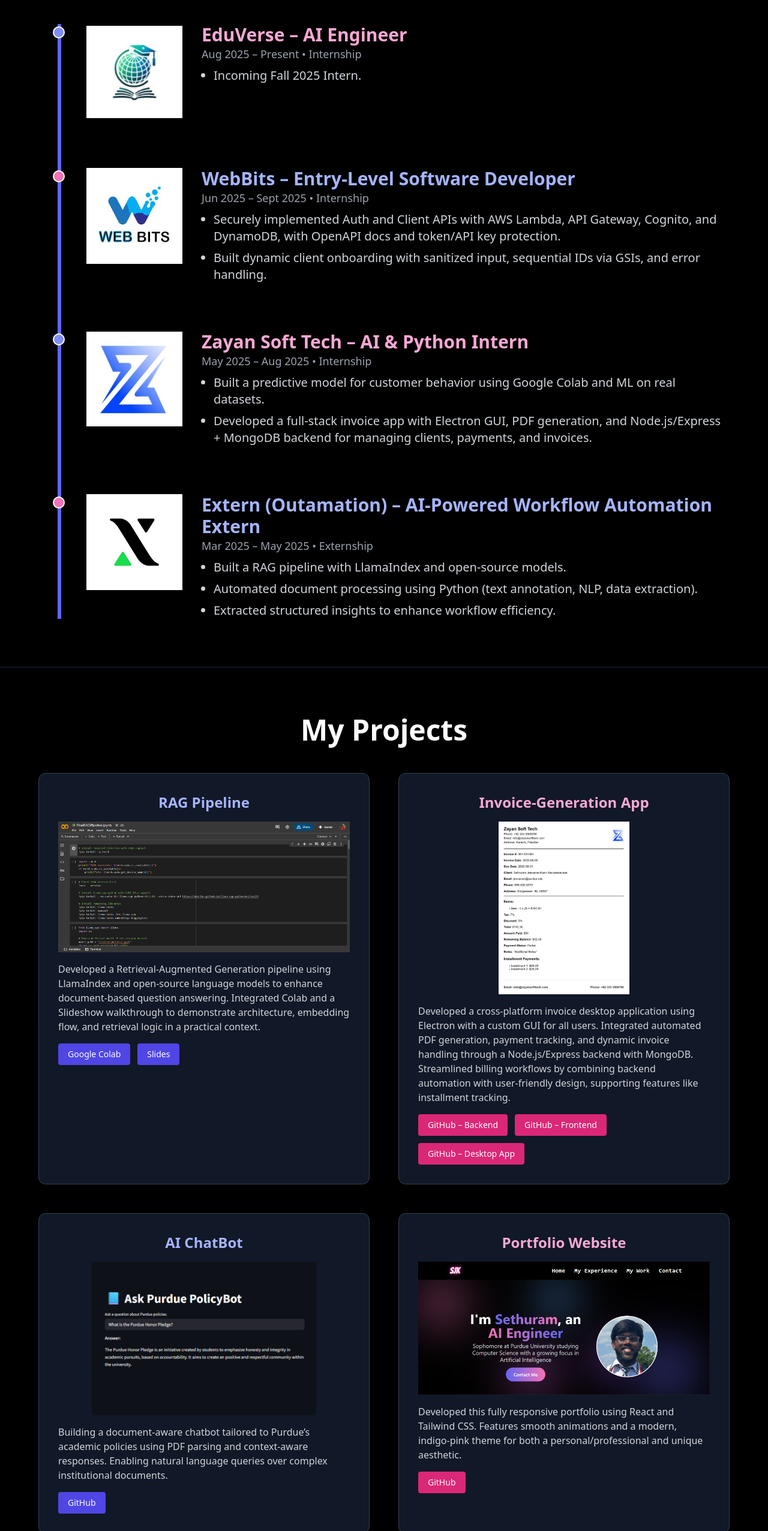
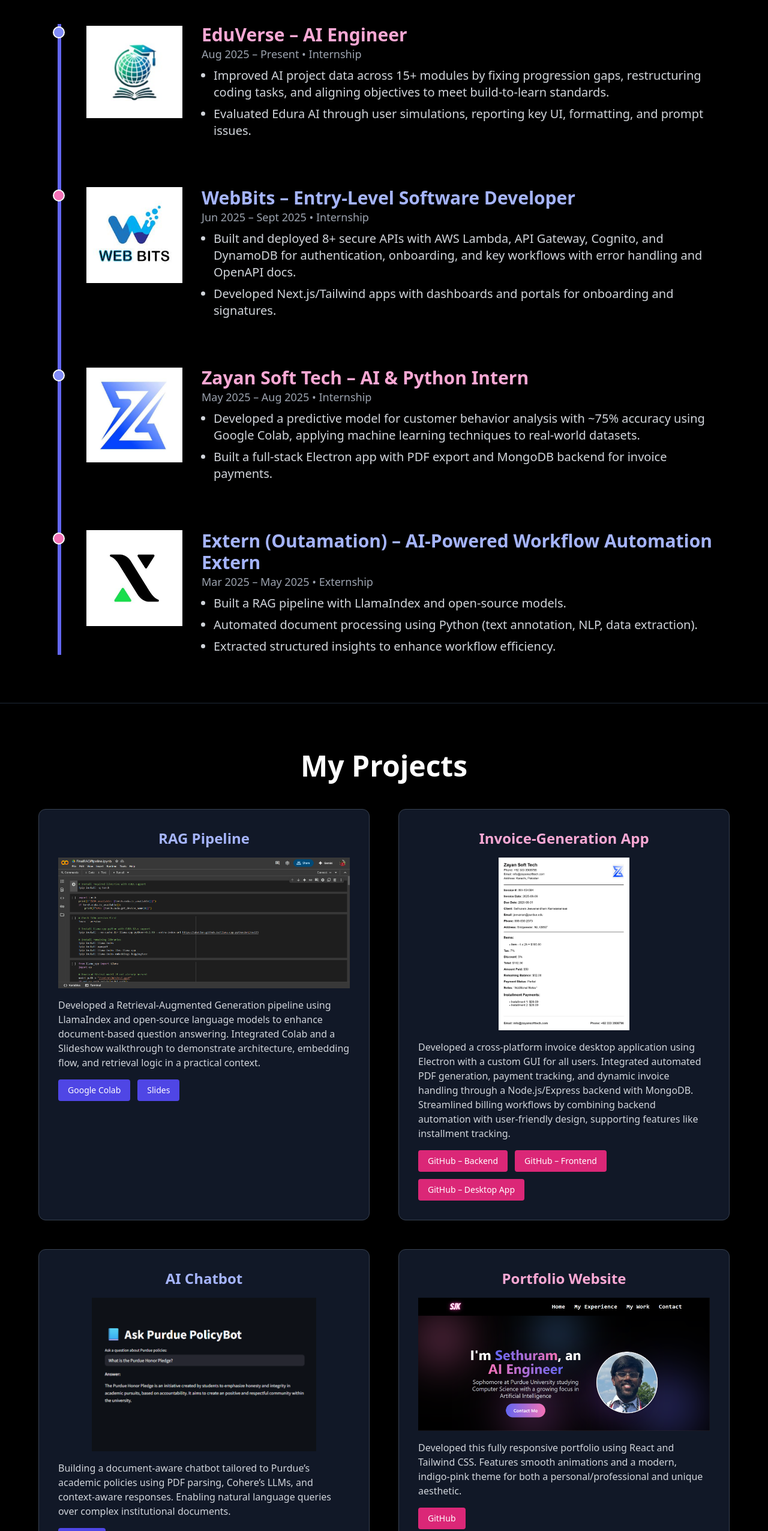
Before and after one commit to sethjkamal/portfolio, a React (Vite) app: page / in a window 1280 px wide. Shown: the part 1033-3586 px from the top of the page at 60% size. Built offline with nearby package versions, Linux system fonts and the light colour scheme.

Commit message:
September updates

```diff
--- a/src/App.jsx
+++ b/src/App.jsx
@@ -68,7 +68,10 @@
           title: "EduVerse – AI Engineer",
           titleColor: "text-pink-300",
           date: "Aug 2025 – Present • Internship",
-          points: ["Incoming Fall 2025 Intern."],
+          points: [
+            "Improved AI project data across 15+ modules by fixing progression gaps, restructuring coding tasks, and aligning objectives to meet build-to-learn standards.",
+            "Evaluated Edura AI through user simulations, reporting key UI, formatting, and prompt issues."
+          ],
         },
         {
           logo: "/images/logos/webbits.jpg",
@@ -77,8 +80,8 @@
           titleColor: "text-indigo-300",
           date: "Jun 2025 – Sept 2025 • Internship",
           points: [
-            "Securely implemented Auth and Client APIs with AWS Lambda, API Gateway, Cognito, and DynamoDB, with OpenAPI docs and token/API key protection.",
-            "Built dynamic client onboarding with sanitized input, sequential IDs via GSIs, and error handling."
+            "Built and deployed 8+ secure APIs with AWS Lambda, API Gateway, Cognito, and DynamoDB for authentication, onboarding, and key workflows with error handling and OpenAPI docs.",
+            "Developed Next.js/Tailwind apps with dashboards and portals for onboarding and signatures."
           ],
         },
         {
@@ -88,8 +91,8 @@
           titleColor: "text-pink-300",
           date: "May 2025 – Aug 2025 • Internship",
           points: [
-            "Built a predictive model for customer behavior using Google Colab and ML on real datasets.",
-            "Developed a full-stack invoice app with Electron GUI, PDF generation, and Node.js/Express + MongoDB backend for managing clients, payments, and invoices.",
+            "Developed a predictive model for customer behavior analysis with ~75% accuracy using Google Colab, applying machine learning techniques to real-world datasets.",
+            "Built a full-stack Electron app with PDF export and MongoDB backend for invoice payments.",
           ],
         },
         {
@@ -202,7 +205,7 @@
       </div>
     </motion.div>
 
-    {/* AI ChatBot */}
+    {/* AI Chatbot */}
     <motion.div
       className="bg-gray-900 p-8 rounded-xl border border-gray-700 shadow-md hover:shadow-lg transition duration-300"
       initial={{ opacity: 0, y: 30 }}
@@ -210,17 +213,17 @@
       transition={{ duration: 0.6 }}
       viewport={{ once: false, amount: 0.2 }}
     >
-      <h3 className="text-2xl font-semibold text-center text-indigo-300 mb-4">AI ChatBot</h3>
+      <h3 className="text-2xl font-semibold text-center text-indigo-300 mb-4">AI Chatbot</h3>
       <img
         src="/images/projects/ai-chatbot.png"
-        alt="AI ChatBot Screenshot"
+        alt="AI Chatbot Screenshot"
         className="rounded mb-4 object-contain w-full transition-transform duration-300"
         style={{ height: '16rem', transform: 'scale(1)' }}
         onMouseEnter={e => e.currentTarget.style.transform = 'scale(1.15)'}
         onMouseLeave={e => e.currentTarget.style.transform = 'scale(1)'}
       />
       <p className="text-gray-300 text-base mt-4 mb-4">
-        Building a document-aware chatbot tailored to Purdue’s academic policies using PDF parsing and context-aware responses. Enabling natural language queries over complex institutional documents.
+        Building a document-aware chatbot tailored to Purdue’s academic policies using PDF parsing, Cohere’s LLMs, and context-aware responses. Enabling natural language queries over complex institutional documents.
       </p>
       <a href="https://github.com/sethjkamal/purdue-chatbot" target="_blank" rel="noopener noreferrer" className="bg-indigo-600 hover:bg-indigo-700 text-white px-4 py-2 rounded text-sm inline-block">GitHub</a>
     </motion.div>
@@ -257,16 +260,23 @@
     <h2 className="text-3xl font-semibold text-indigo-300 mb-4">Skills</h2>
 
     <div className="mb-6">
-      <h3 className="text-xl font-semibold text-pink-300 mb-2">Languages & Tools</h3>
+      <h3 className="text-xl font-semibold text-pink-300 mb-2">Languages</h3>
       <p className="text-gray-300 text-base leading-relaxed">
-         Java, Python, C, SQL, JavaScript, HTML, CSS, React, Tailwind CSS, Framer Motion, Node.js, Express.js, MongoDB, DynamoDB (GSI), Google Colab, GitHub, Netlify, Visual Studio Code, Postman, JUnit Testing, Streamlit, LangChain, HuggingFace, LlamaIndex, Serverless Framework, AWS Lambda, API Gateway, Amazon Cognito, OpenAPI.
+         Java, Python, C, SQL, JavaScript, HTML, CSS.
+      </p>
+    </div>
+
+    <div className="mb-6">
+      <h3 className="text-xl font-semibold text-pink-300 mb-2">Tools</h3>
+      <p className="text-gray-300 text-base leading-relaxed">
+         React, Tailwind CSS, Framer Motion, Node.js, Express.js, MongoDB, DynamoDB (GSI), Google Colab, GitHub, Netlify, Visual Studio Code, Postman, JUnit Testing, Streamlit, LangChain, HuggingFace, LlamaIndex, Serverless Framework, AWS Lambda, API Gateway, Amazon Cognito, OpenAPI.
       </p>
     </div>
 
     <div>
       <h3 className="text-xl font-semibold text-pink-300 mb-2">Concepts</h3>
       <p className="text-gray-300 text-base leading-relaxed">
-        Natural Language Processing (NLP), Retrieval-Augmented Generation (RAG), Large Language Models (LLMs), Open-Source AI, REST APIs, Authentication & Authorization, Object-Oriented Programming (OOP), Algorithms, Document Processing, Workflow Automation, Technical Communication.
+        Natural Language Processing (NLP), Retrieval-Augmented Generation (RAG), Large Language Models (LLMs), Open-Source AI, REST APIs, Full-Stack Development, Authentication & Authorization, Object-Oriented Programming (OOP), Algorithms, Document Processing, Workflow Automation, Technical Communication.
       </p>
     </div>
   </motion.div>
@@ -397,7 +407,7 @@
   <p className="text-sm sm:text-base">
     Copyright © 2025 Sethuram Jeevanandham Kamalakannan. All rights reserved.
   </p>
-  <p className="text-xs sm:text-sm mt-1 text-gray-500">Last updated August 2025</p>
+  <p className="text-xs sm:text-sm mt-1 text-gray-500">Last updated September 2025</p>
 </footer>
 
     </div>
```
Also changed, not shown: 1 other file (tests, documents, lock files or other folders).
